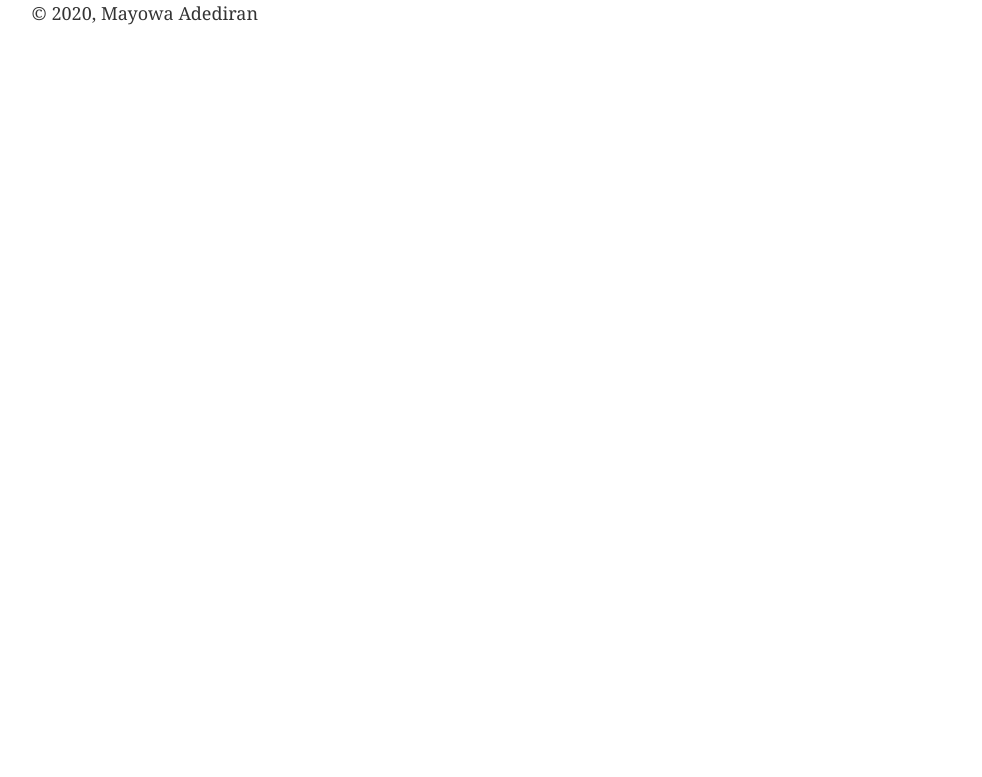
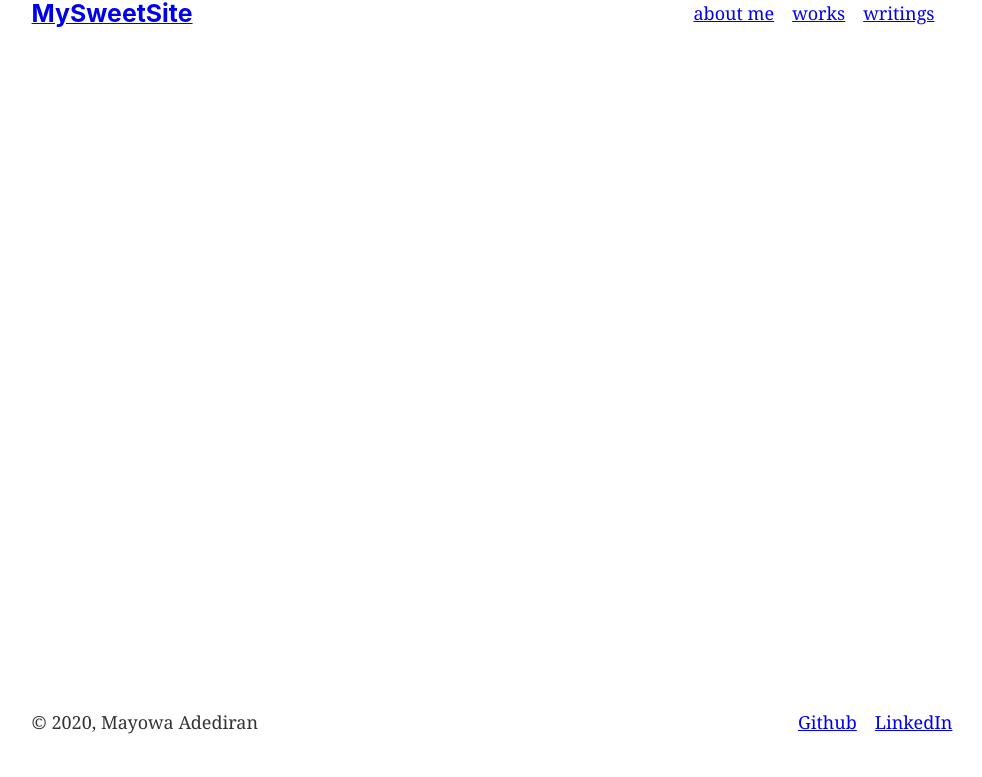
Before and after one commit to mayowaadediran/personal-site-v3, a Gatsby site: page / in a window 1280 px wide. Shown: the whole page, without its empty margins (148-1130 px from the left). Built offline with nearby package versions, Linux system fonts and the light colour scheme; Gatsby itself is replaced by a stand-in of ours.

Commit message:
create layout

```diff
--- a/src/components/layout.js
+++ b/src/components/layout.js
@@ -9,25 +9,64 @@ import React from "react"
 import PropTypes from "prop-types"
 
 import "./layout.css"
+import { Link } from "gatsby"
+
+const ListLink = props => (
+  <li style={{ display: `inline-block`, marginRight: `1rem` }}>
+    <Link to={props.to}>{props.children}</Link>
+  </li>
+)
 
 const Layout = ({ children }) => {
 
   return (
-    <>
       <div
         style={{
           margin: `0 auto`,
+          minHeight: `100vh`,
           maxWidth: 960,
           padding: `0px 1.0875rem 1.45rem`,
           paddingTop: 0,
+          display: `flex`,
+          flexDirection: `column`,
+          justifyContent: `space-between`,
         }}
       >
-        <main>{children}</main>
-        <footer>
+        <header style={{ marginBottom: `1.5rem` }}>
+          <Link to="/" style={{ textShadow: `none`, backgroundImage: `none` }}>
+            <h3 style={{ display: `inline` }}>MySweetSite</h3>
+          </Link>
+          <ul style={{ listStyle: `none`, float: `right` }}>
+            <ListLink to="/about/">about me</ListLink>
+            <ListLink to="/works/">works</ListLink>
+            <ListLink to="/writings/">writings</ListLink>
+          </ul>
+        </header>
+        <main>
+          {children}
+        </main>
+        <footer
+          style={{
+            display: `flex`,
+            justifyContent: `space-between`
+          }}>
+          <p>
           © {new Date().getFullYear()}, Mayowa Adediran
+          </p>
+          <ul
+            style={{
+              display: `flex`,
+              justifyContent: `space-between`,
+            }}>
+            <li style={{ display: `inline-block`, marginLeft: `1rem` }}>
+              <a href='https://github.com/mayowaadediran'>Github</a>
+            </li>
+            <li style={{ display: `inline-block`, marginLeft: `1rem` }}>
+              <a href='https://www.linkedin.com/in/mayowa-adediran/' target='blank' >LinkedIn</a>
+            </li>
+          </ul>
         </footer>
       </div>
-    </>
   )
 }
 
```
